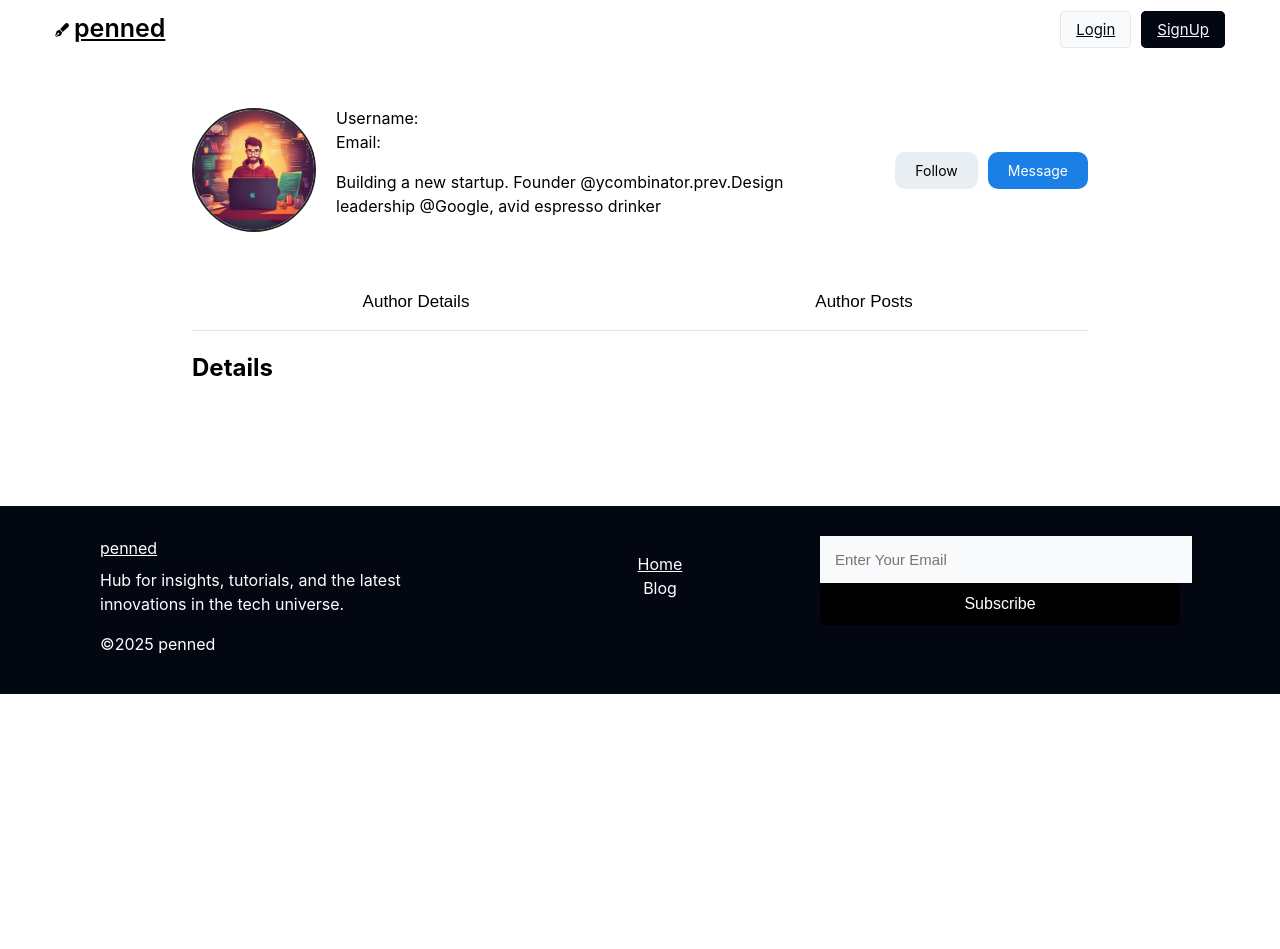
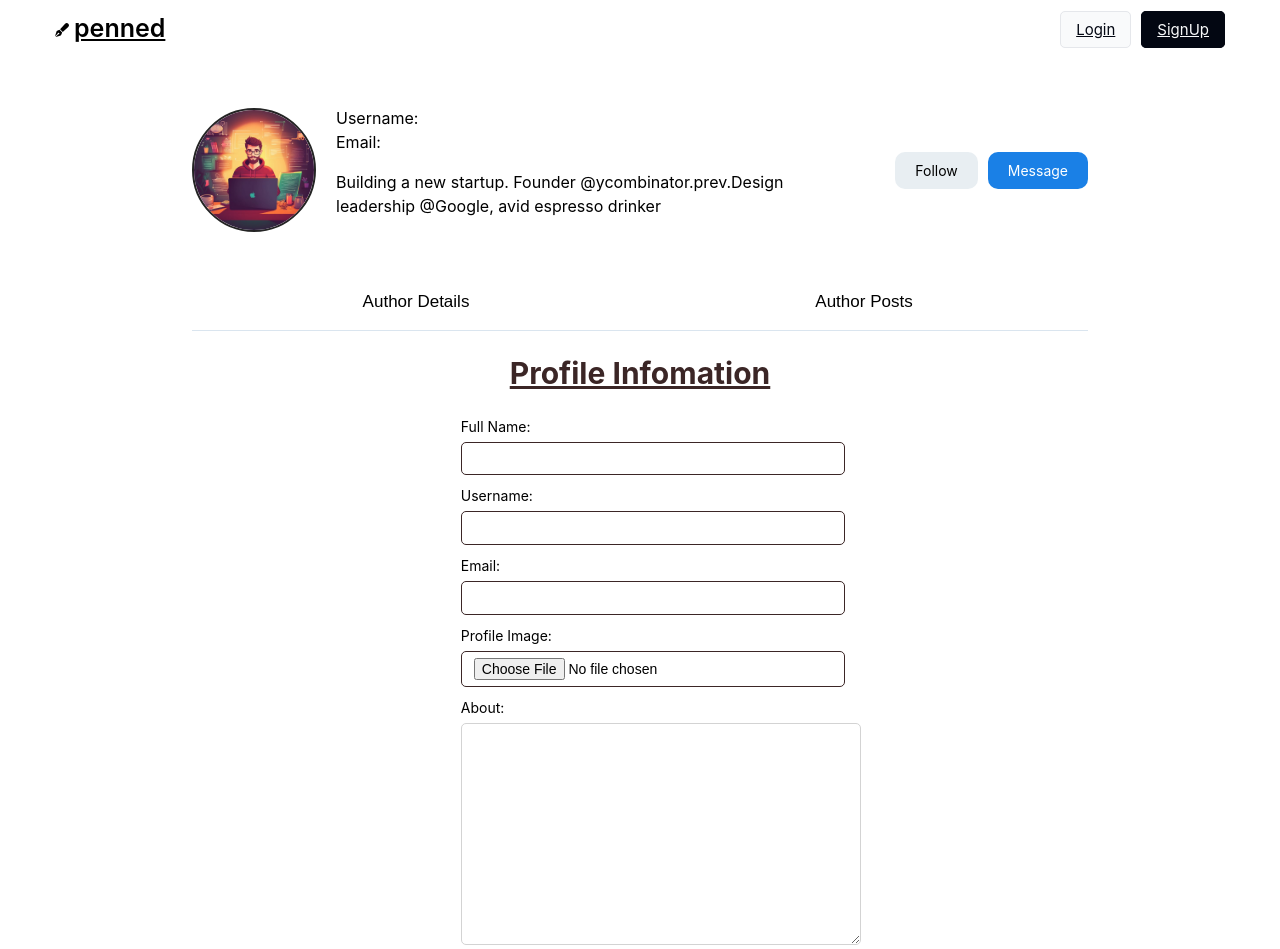
Before and after one commit to samuelkaranja/penned, a React (Vite) app: page /profile in a window 1280 px wide. Shown: the top 949 px of the page. Before the commit the page ends 800 px from the top, so only its background shows below. Built offline with nearby package versions, Linux system fonts and the light colour scheme; no server answers.

Commit message:
Added a form we can use to update my Profile

```diff
--- a/src/App.jsx
+++ b/src/App.jsx
@@ -36,7 +36,7 @@ function App() {
         </Routes>
         <ToastContainer
           position="top-center"
-          autoClose={4000}
+          autoClose={3000}
           hideProgressBar={false}
           newestOnTop
           closeOnClick
--- a/src/components/AuthorDetails/AuthorDetails.jsx
+++ b/src/components/AuthorDetails/AuthorDetails.jsx
@@ -1,10 +1,144 @@
-import React from "react";
+import React, { useState, useEffect } from "react";
+import axios from "axios";
+
 import "./authordetails.css";
 
 const AuthorDetails = () => {
+  const [formData, setFormData] = useState({
+    username: "",
+    email: "",
+    fullname: "",
+    about: "",
+    image: null,
+  });
+
+  const [previewImage, setPreviewImage] = useState(null);
+  const [loading, setLoading] = useState(true);
+
+  const token = localStorage.getItem("access_token");
+
+  useEffect(() => {
+    axios
+      .get("http://localhost:8000/api/profile/", {
+        headers: {
+          Authorization: `Bearer ${token}`,
+        },
+      })
+      .then((res) => {
+        setFormData({
+          username: res.data.username,
+          email: res.data.email,
+          fullname: res.data.fullname,
+          about: res.data.about,
+          image: null,
+        });
+        setPreviewImage(res.data.image);
+      })
+      .catch((err) => {
+        console.error(err);
+      })
+      .finally(() => setLoading(false));
+  }, []);
+
+  const handleChange = (e) => {
+    const { name, value } = e.target;
+    setFormData((prev) => ({ ...prev, [name]: value }));
+  };
+
+  const handleFileChange = (e) => {
+    const file = e.target.files[0];
+    setFormData((prev) => ({ ...prev, image: file }));
+    setPreviewImage(URL.createObjectURL(file));
+  };
+
+  const handleSubmit = (e) => {
+    e.preventDefault();
+    const data = new FormData();
+    data.append("username", formData.username);
+    data.append("email", formData.email);
+    data.append("fullname", formData.fullname);
+    data.append("about", formData.about);
+    if (formData.image) data.append("image", formData.image);
+
+    axios
+      .put("http://localhost:8000/api/profile/", data, {
+        headers: {
+          Authorization: `Bearer ${token}`,
+          "Content-Type": "multipart/form-data",
+        },
+      })
+      .then((res) => {
+        alert("Profile updated successfully!");
+      })
+      .catch((err) => {
+        console.error(err);
+        alert("Failed to update profile.");
+      });
+  };
+
+  if (loading) return <p>Loading...</p>;
+
   return (
     <div className="authordetails">
-      <h2 style={{ color: "#000" }}>Details</h2>
+      <h1>Profile Infomation</h1>
+      <form onSubmit={handleSubmit}>
+        <div>
+          <label>Full Name:</label>
+          <input
+            type="text"
+            name="fullname"
+            id="fullname"
+            value={formData.fullname}
+            onChange={handleChange}
+          />
+        </div>
+        <div>
+          <label htmlFor="username">Username:</label>
+          <input
+            type="text"
+            name="username"
+            id="username"
+            value={formData.username}
+            onChange={handleChange}
+          />
+        </div>
+        <div>
+          <label>Email:</label>
+          <input
+            type="email"
+            name="email"
+            id="email"
+            value={formData.email}
+            onChange={handleChange}
+          />
+        </div>
+        <div>
+          <label>Profile Image:</label>
+          <input
+            type="file"
+            name="image"
+            id="image"
+            accept="image/*"
+            onChange={handleFileChange}
+          />
+          {previewImage && (
+            <div>
+              <p>Preview:</p>
+              <img src={previewImage} alt="Preview" width="120" />
+            </div>
+          )}
+        </div>
+        <div>
+          <label>About:</label>
+          <textarea
+            name="about"
+            id="about"
+            value={formData.about}
+            onChange={handleChange}
+          />
+        </div>
+        <button type="submit">Update Profile</button>
+      </form>
     </div>
   );
 };
--- a/src/components/AuthorDetails/authordetails.css
+++ b/src/components/AuthorDetails/authordetails.css
@@ -0,0 +1,63 @@
+.authordetails {
+  display: grid;
+  place-items: center;
+  padding: 20px 0;
+}
+
+.authordetails h1 {
+  font-size: 30px;
+  color: #3b2626;
+  margin: 0 0 20px 0;
+  text-decoration: underline;
+}
+
+.authordetails form {
+  width: 40%;
+}
+
+.authordetails label {
+  display: block;
+  padding-bottom: 5px;
+  font-size: 14px;
+  color: #000;
+}
+
+.authordetails input[type="text"],
+.authordetails input[type="email"],
+.authordetails input[type="password"],
+.authordetails input[type="file"] {
+  display: block;
+  width: 100%;
+  padding: 6px 12px;
+  font-size: 14px;
+  line-height: 1.428;
+  color: #000;
+  border: 1px solid #3b2626;
+  border-radius: 5px;
+  margin-bottom: 10px;
+}
+
+.authordetails input:focus {
+  border: 1px solid green;
+  outline: none;
+}
+
+.authordetails textarea {
+  width: 100%;
+  height: 25vh;
+  padding: 10px 20px;
+  border: 1px solid lightgrey;
+  border-radius: 5px;
+  font-family: "Helvetica", Arial, sans-serif;
+  line-height: 1.5;
+}
+
+.authordetails button {
+  width: 100%;
+  background-color: green;
+  border: none;
+  border-radius: 5px;
+  color: #fff;
+  padding: 10px;
+  font-size: 14px;
+}
--- a/src/components/SignUpForm/signupform.css
+++ b/src/components/SignUpForm/signupform.css
@@ -33,7 +33,7 @@ input:focus {
   outline: none;
 }
 
-button {
+.signupform button {
   width: 100%;
   background-color: green;
   border: none;
--- a/src/context/context.jsx
+++ b/src/context/context.jsx
@@ -42,7 +42,7 @@ const GlobalState = ({ children }) => {
         setIsLoading(false);
       } catch (error) {
         console.log(error, "Server not ready. Retrying in 2s...");
-        setTimeout(tryFetch, 3000); // Keeps retrying every 2 seconds to fetch posts until backend is up
+        setTimeout(tryFetch, 7000); // Keeps retrying every 2 seconds to fetch posts until backend is up
       }
     };
     tryFetch();
```
